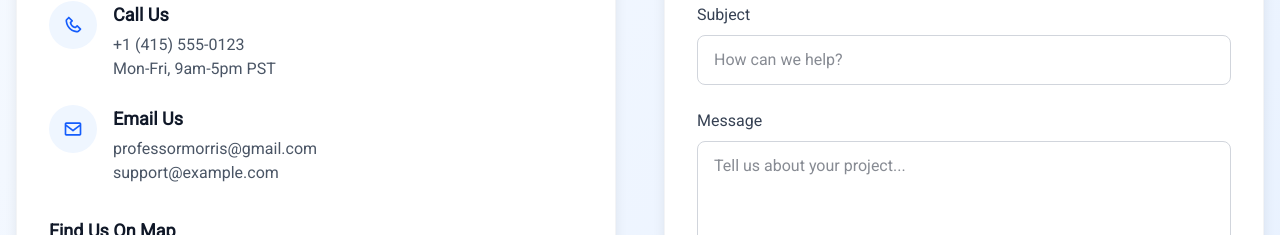
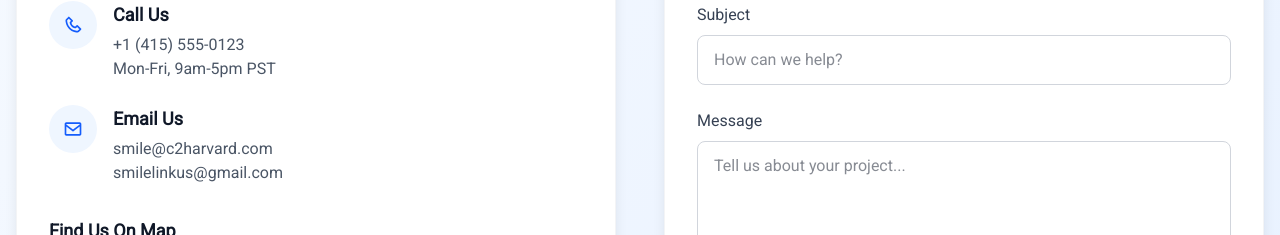
Before and after one commit to afbaslasu/portfolioresume, a React (Vite) app: page / in a window 1280 px wide. Shown: the part 10300-10535 px from the top of the page. Built offline with nearby package versions, Linux system fonts and the light colour scheme.

Commit message:
feat(contact): Added EmailJS service for sending messages to myemail@gmail.com, properly configure emailjs.sendForm with correct service ID, template ID, and public and Confirmed EmailJS working with import.meta.env, Form now properly submits to configured templates

```diff
--- a/src/components/ContactSection.jsx
+++ b/src/components/ContactSection.jsx
@@ -36,12 +36,11 @@ const ContactSection = () => {
     setFormState({ loading: true, error: false, success: false });
 
     try {
-      // Replace with your EmailJS service ID, template ID, and public key
       await emailjs.sendForm(
-        "YOUR_EMAILJS_SERVICE_ID",
-        "YOUR_EMAILJS_TEMPLATE_ID",
+        import.meta.env.VITE_EMAILJS_SERVICE_ID,
+        import.meta.env.VITE_EMAILJS_TEMPLATE_ID,
         formRef.current,
-        "YOUR_EMAILJS_PUBLIC_KEY"
+        import.meta.env.VITE_EMAILJS_PUBLIC_KEY
       );
 
       setFormState({ loading: false, error: false, success: true });
@@ -129,9 +128,9 @@ const ContactSection = () => {
                       Email Us
                     </h4>
                     <p className="text-gray-600 dark:text-gray-300 mt-1">
-                      professormorris@gmail.com
+                      smile@c2harvard.com
                       <br />
-                      support@example.com
+                      smilelinkus@gmail.com
                     </p>
                   </div>
                 </div>
@@ -258,7 +257,6 @@ const ContactSection = () => {
                   disabled={formState.loading}
                   className="w-full flex items-center justify-center space-x-2 py-3 px-6 bg-blue-600 hover:bg-blue-700 text-white font-medium rounded-lg transition-all duration-300 transform hover:-translate-y-0.5 focus:outline-none focus:ring-2 focus:ring-blue-500 focus:ring-opacity-50 shadow-lg hover:shadow-xl"
                 >
-
                   <span>Send Message</span>
                   <BiPaperPlane className="w-5 h-5" />
                 </button>
```
Also changed, not shown: 1 other file (tests, documents, lock files or other folders).
